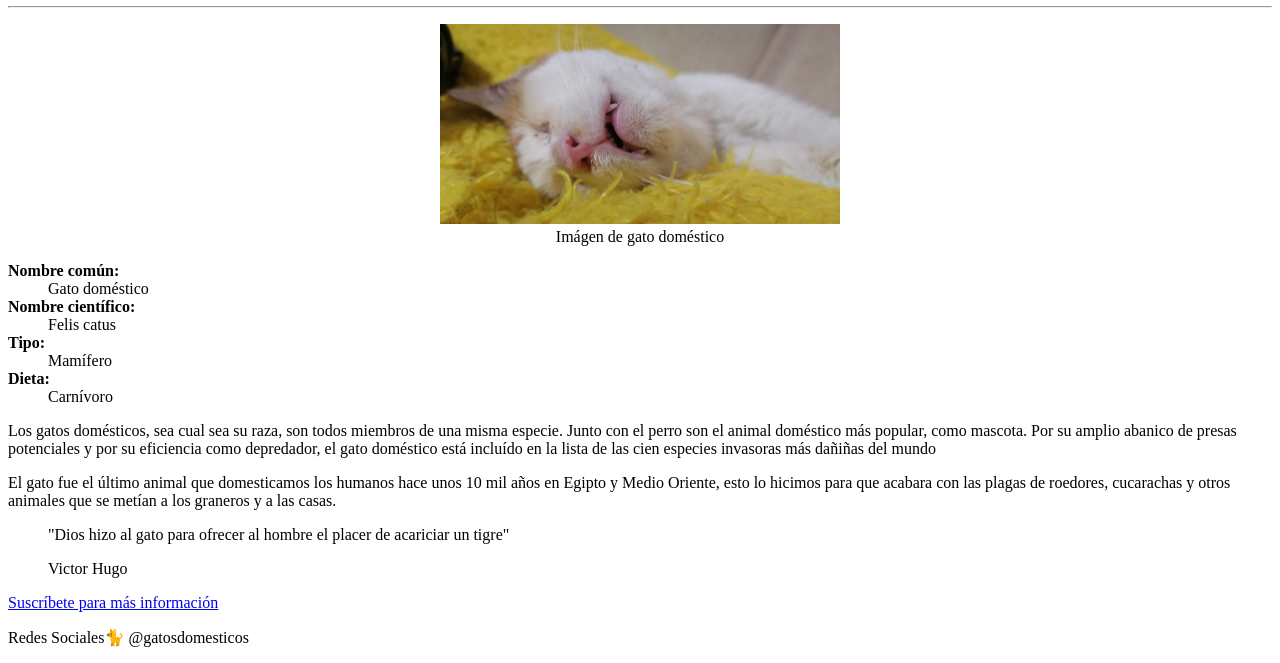
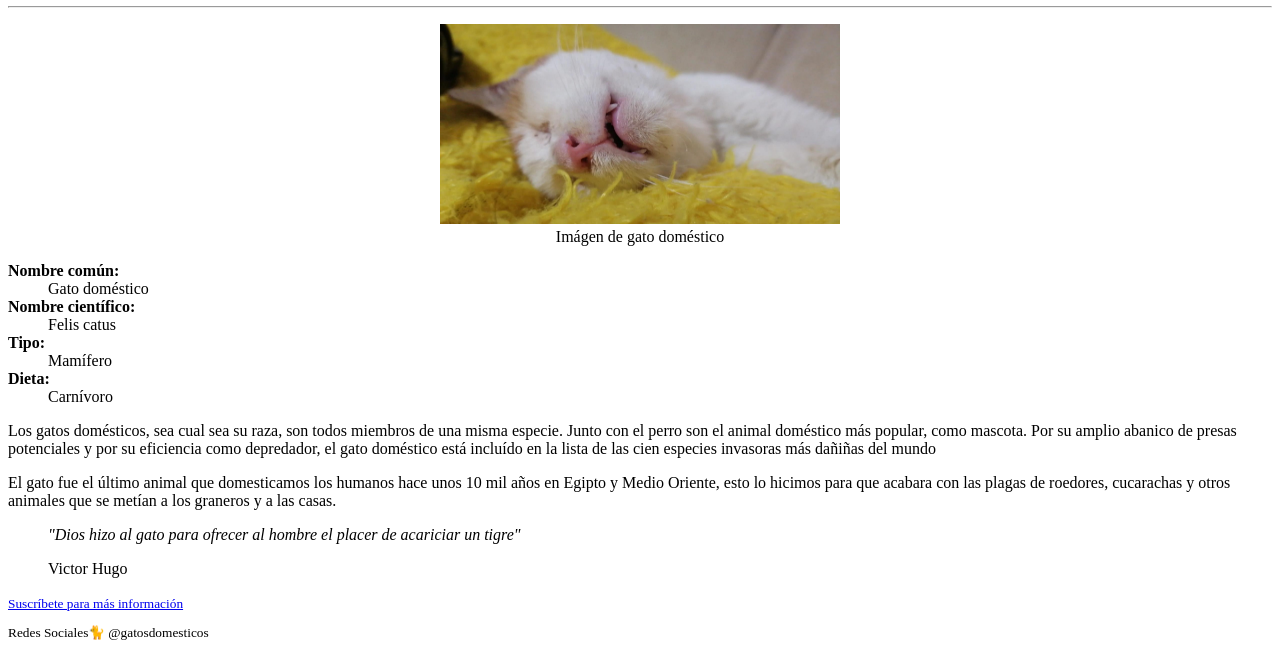
Before and after one commit to lucymuzsi/sitio, a plain HTML site: page index.html in a window 1280 px wide. Shown: the part 147-810 px from the top of the page. Drawn offline with Linux system fonts and the light colour scheme.

Commit message:
finalizacion de la pagina

```diff
--- a/index.html
+++ b/index.html
@@ -26,6 +26,7 @@
         <figcaption>Imágen de gato doméstico</figcaption>
     </figure>
 
+    <article>
         <dl>
             <dt><strong>Nombre común:</strong></dt>
             <dd>Gato doméstico</dd>
@@ -37,17 +38,20 @@
             <dd>Carnívoro</dd>
         </dl>
 
+        <div>
             <p>Los gatos domésticos, sea cual sea su raza, son todos miembros de una misma especie. Junto con el perro son el animal doméstico más popular, como mascota. Por su amplio abanico de presas potenciales y por su eficiencia como depredador, el gato doméstico está incluído en la lista de las cien especies invasoras más dañiñas del mundo</p>
 
             <p>El gato fue el último animal que domesticamos los humanos hace unos 10 mil años en Egipto y Medio Oriente, esto lo hicimos para que acabara con las plagas de roedores, cucarachas y otros animales que se metían a los graneros y a las casas.</p>
+        </div>
 
         <blockquote>
-        <p>"Dios hizo al gato para ofrecer al hombre el placer de acariciar un tigre"</p>
+            <em><p>"Dios hizo al gato para ofrecer al hombre el placer de acariciar un tigre"</p></em>
             <footer>Victor Hugo</footer>
         </blockquote>
 
         <footer>
-        <a href="suscribete.html">Suscríbete para más información</a> <p>Redes Sociales🐈 @gatosdomesticos</p>
+            <small><a href="suscribete.html">Suscríbete para más información</a> <p>Redes Sociales🐈 @gatosdomesticos</p></small>
         </footer>
+    </article>
 </body>
 </html>
```
Also changed, not shown: caracteristicas.html (+6 -3 lines), comportamiento.html (+8 -6 lines), dieta.html (+7 -4 lines). Lines whose indentation alone changed are shown as unchanged.
